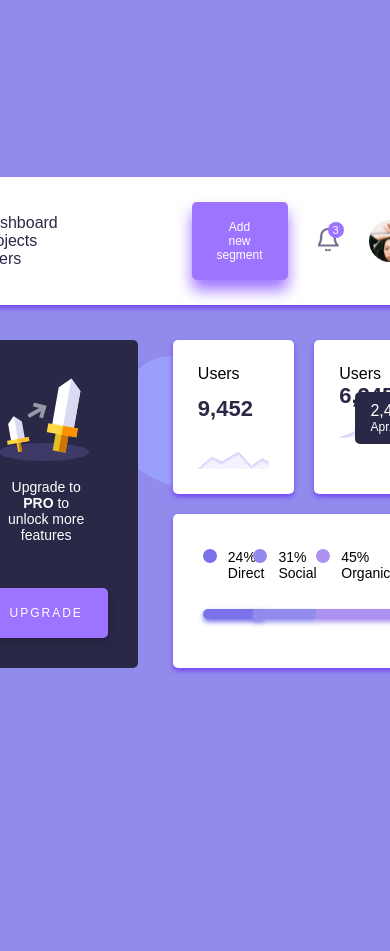
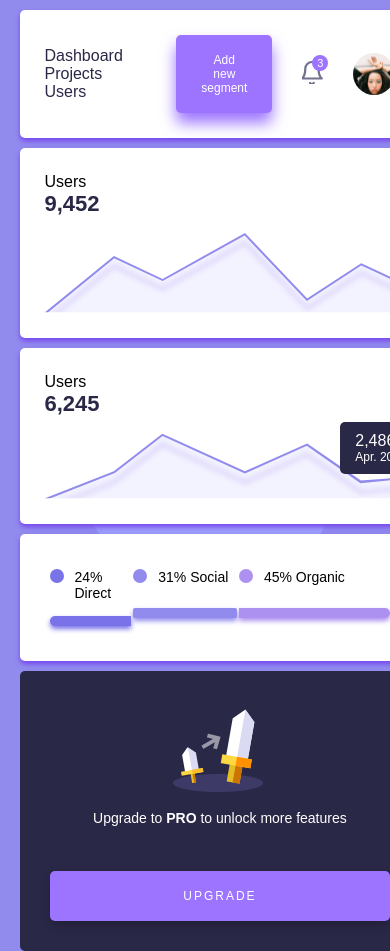
Before and after one commit to kachino234/kachino234.github.io, a plain HTML site: page uidesigns/dashboard/index.html in a window 390 px wide. Shown: the top 951 px of the page. Before the commit the page ends 844 px from the top, so only its background shows below. Drawn offline with Linux system fonts and the light colour scheme.

Commit message:
Update style.css

```diff
--- a/uidesigns/dashboard/css/style.css
+++ b/uidesigns/dashboard/css/style.css
@@ -27,7 +27,7 @@ main{
     background-repeat: no-repeat;
     background-position-x: center;
     background-position-y: center;
-    background-size: 40%;
+    background-size: 60%;
     position: static;
     height: 100vh;
     display: flex;
@@ -40,7 +40,10 @@ main{
     'header header header'
     'sidebar usercard1 usercard2'
     'sidebar footer footer';
-    width: 800px;
+    max-width: 800px;
+    margin: 0 5px;
+    width: 92%;
+
 }
 
 .header-container{
@@ -75,6 +78,9 @@ div.upgrade-wrapper > p{
 .details2-wrapper{
     grid-area: usercard2;
     position: relative;
+    display: flex;
+    flex-direction: column;
+    justify-content: space-between;
 }
 .footer-wrapper{
     grid-area: footer;
@@ -264,6 +270,52 @@ button{
     width: 100%;
 }
 /**/
+
+@media only screen and (max-width: 500px) {
+    .main-container{
+        display: grid;
+        grid-template:
+        'header'
+        'usercard1'
+        'usercard2'
+        'footer'
+        'sidebar' ;
+        max-width: auto;
+        margin: 0 5px;
+        width: 92%;
+
+    }
+    main{
+        justify-items: normal;
+        align-items: normal;
+        height: 100%;
+        width: 100%;
+        padding-right: 20px;
+
+    }
+    .main-container{
+        max-width: 90%;
+    }
+    .header-container, .upgrade-wrapper, .details1-wrapper,
+    .details2-wrapper, .footer-wrapper{
+        margin: 10px 0 0 0;
+    }
+    .upgrade-wrapper{
+
+    }
+    .details1-wrapper{
+
+    }
+    .details2-wrapper{
+
+    }
+    .footer-wrapper{
+
+    }
+
+
+  }
+
 /**/
 /**/
 /**/
```
